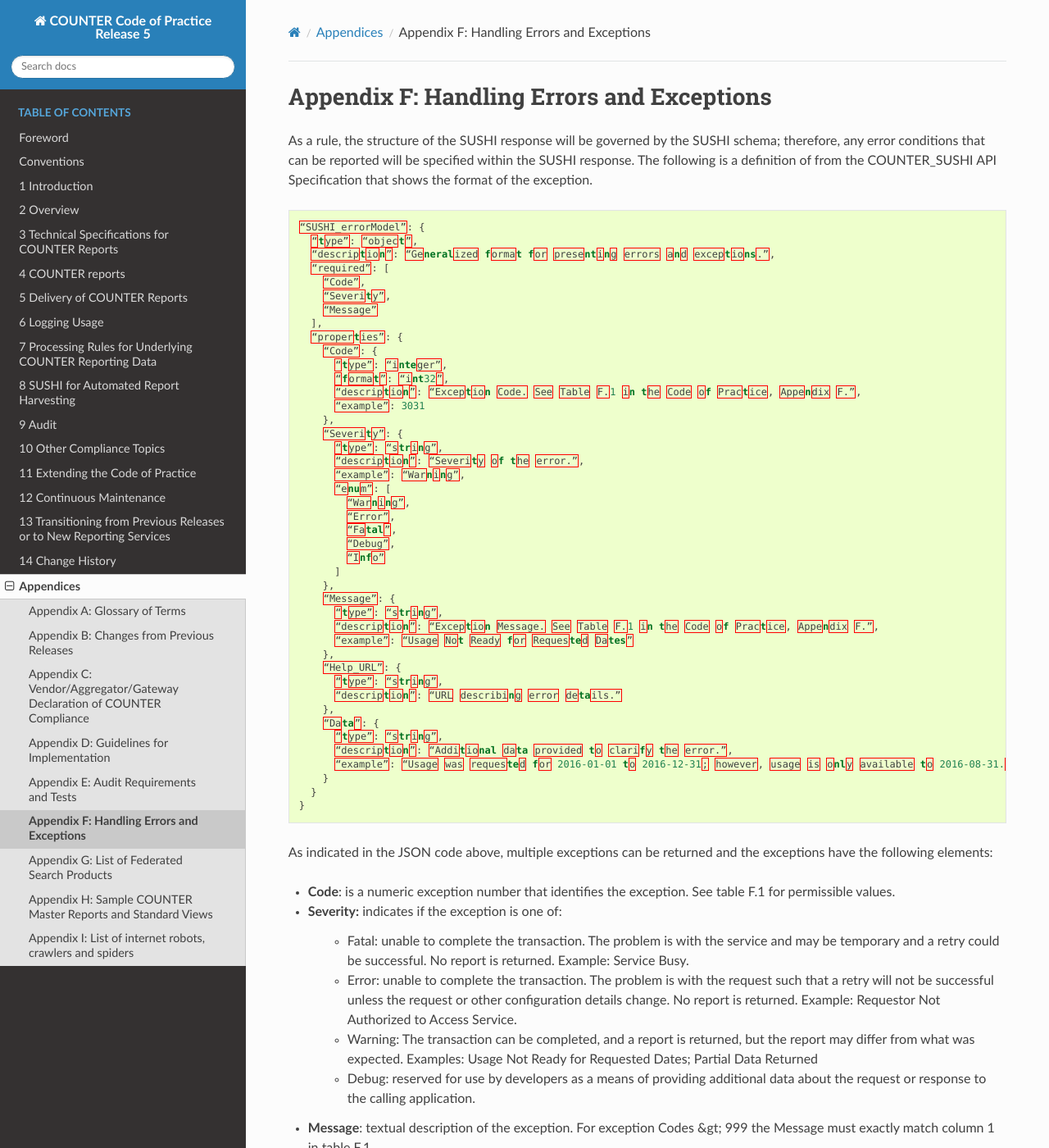
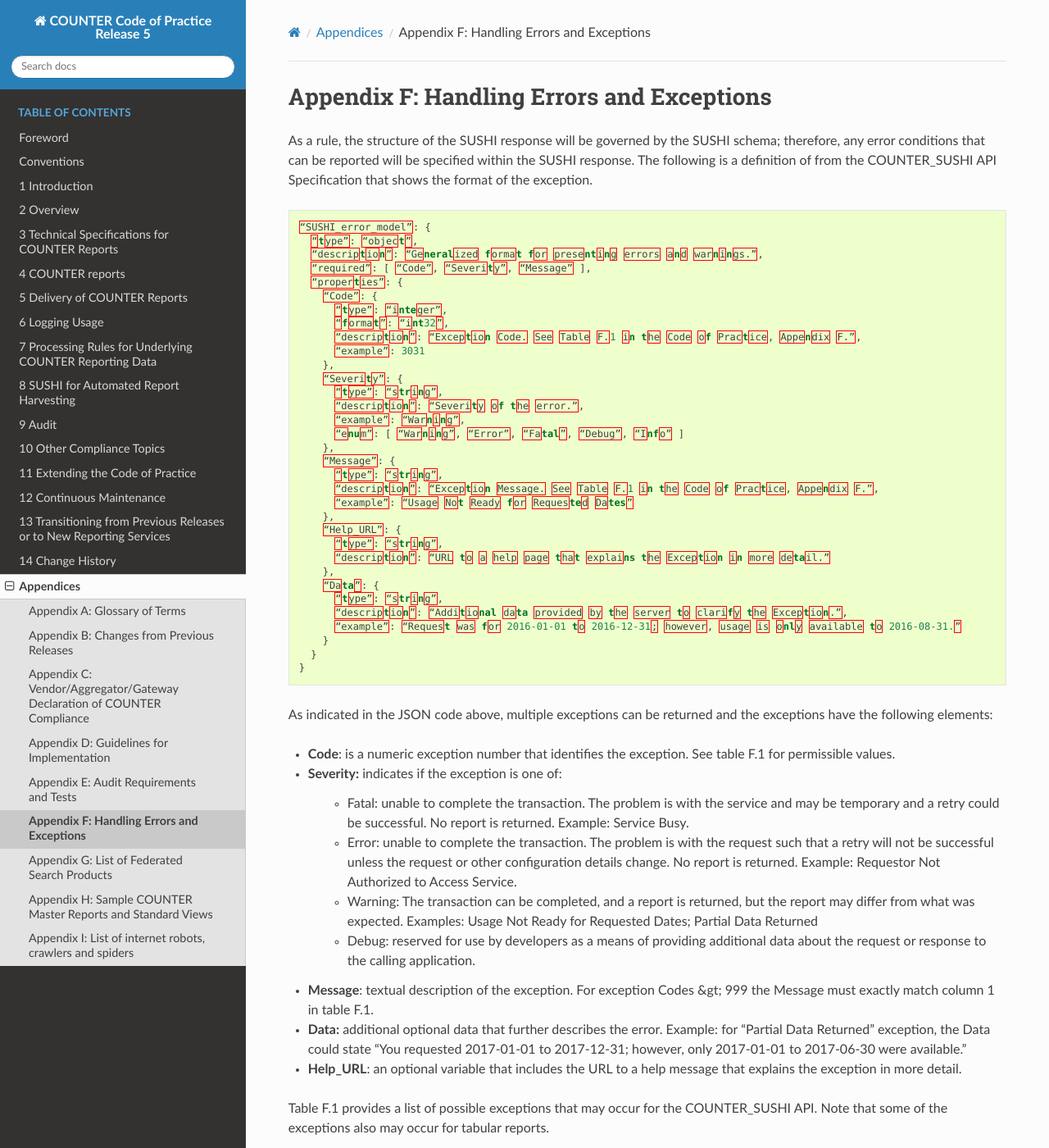
Before and after one commit to Project-Counter/cop5, a Sphinx documentation site: the page built from source/appendices/f-handling-errors-and-exceptions.rst, in a window 1280 px wide and 1400 px high. Shown: the whole window at 82% size. Built offline with Sphinx 7.4.7 and the Read the Docs theme 2.0.0, drawn with Linux system fonts in a browser that asks for light colours.

Commit message:
Update SUSHI_error_model to match the COUNTER_SUSHI API Specification

```diff
--- a/source/appendices/f-handling-errors-and-exceptions.rst
+++ b/source/appendices/f-handling-errors-and-exceptions.rst
@@ -13,14 +13,10 @@
 
 .. code-block:: json-object
 
-   “SUSHI_errorModel”: {
+   “SUSHI_error_model”: {
      “type”: “object”,
-     “description”: “Generalized format for presenting errors and exceptions.”,
-     “required”: [
-       “Code”,
-       “Severity”,
-       “Message”
-     ],
+     “description”: “Generalized format for presenting errors and warnings.”,
+     “required”: [ “Code”, “Severity”, “Message” ],
      “properties”: {
        “Code”: {
          “type”: “integer”,
@@ -32,13 +28,7 @@
          “type”: “string”,
          “description”: “Severity of the error.”,
          “example”: “Warning”,
-         “enum”: [
-           “Warning”,
-           “Error”,
-           “Fatal”,
-           “Debug”,
-           “Info”
-         ]
+         “enum”: [ “Warning”, “Error”, “Fatal”, “Debug”, “Info” ]
        },
        “Message”: {
          “type”: “string”,
@@ -47,12 +37,12 @@
        },
        “Help_URL”: {
          “type”: “string”,
-         “description”: “URL describing error details.”
+         “description”: “URL to a help page that explains the Exception in more detail.”
        },
        “Data”: {
          “type”: “string”,
-         “description”: “Additional data provided to clarify the error.”,
-         “example”: “Usage was requested for 2016-01-01 to 2016-12-31; however, usage is only available to 2016-08-31.”
+         “description”: “Additional data provided by the server to clarify the Exception.”,
+         “example”: “Request was for 2016-01-01 to 2016-12-31; however, usage is only available to 2016-08-31.”
        }
      }
    }
```
